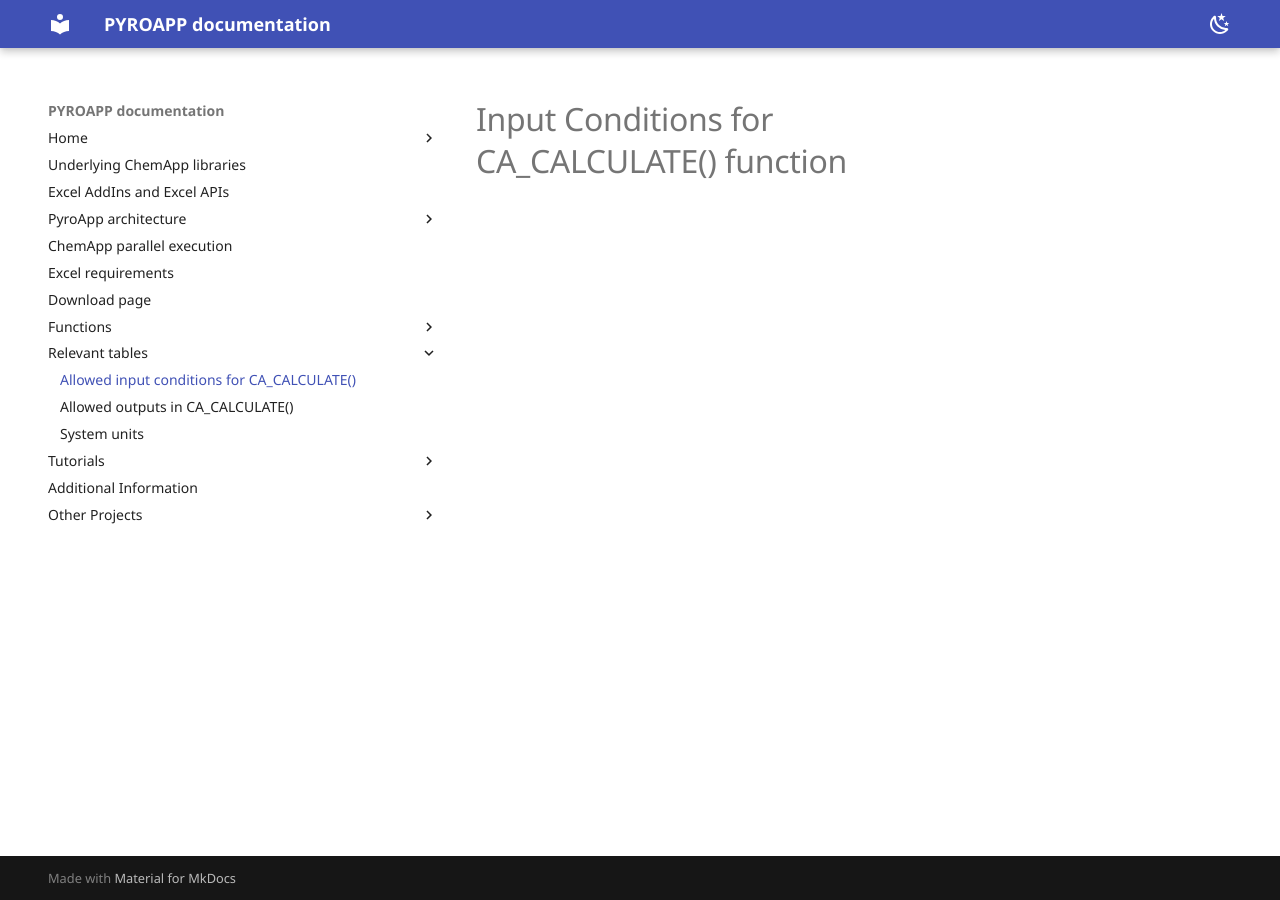
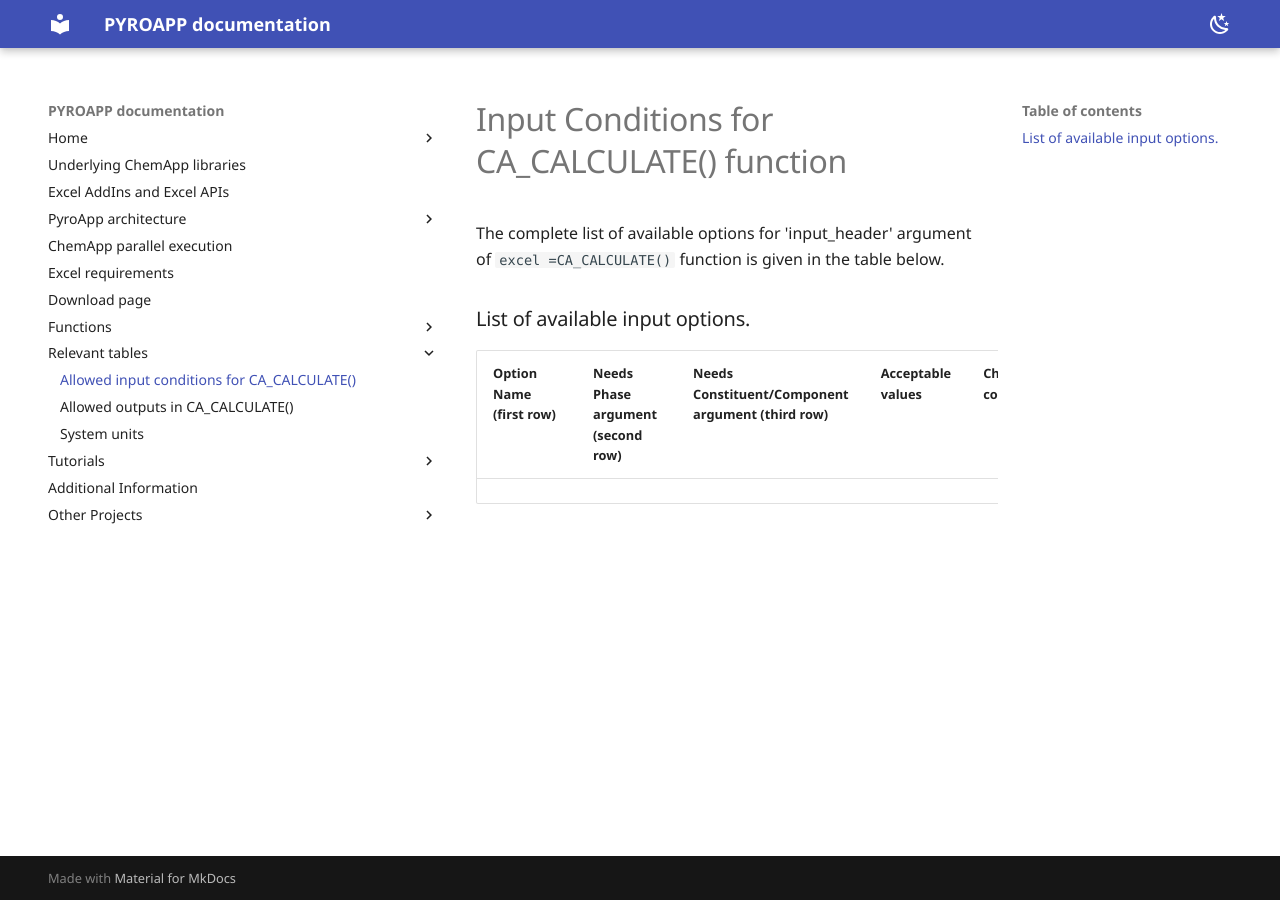
Before and after one commit to evnekdev/pyroapp-docs, an MkDocs documentation site: the page built from docs/input_conditions.md, in a window 1280 px wide. Built offline with MkDocs 1.6.1 and Material for MkDocs 9.7.7, drawn with Linux system fonts in a browser that asks for light colours; some web fonts are replaced.

Commit message:
Update input_conditions.md

````diff
--- a/docs/input_conditions.md
+++ b/docs/input_conditions.md
@@ -1 +1,8 @@
 # Input Conditions for CA_CALCULATE() function
+
+The complete list of available options for 'input_header' argument of ```excel =CA_CALCULATE()``` function is given in the table below.
+
+### List of available input options.
+
+| Option Name (first row) | Needs Phase argument (second row) | Needs Constituent/Component argument (third row) | Acceptable values | ChemApp correspondence |
+|---|---|---|---|---|
````
